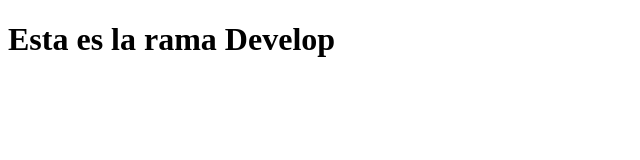
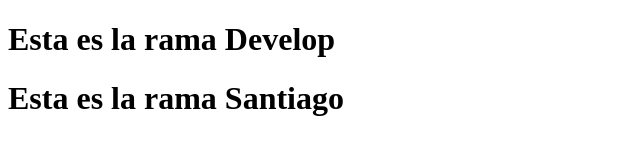
Before and after one commit to juanMGF16/prueba-2.0, a plain HTML site: page prueba/index.html in a window 1280 px wide. Shown: the whole page, without its empty margins (0-640 px from the left). Drawn offline with Linux system fonts and the light colour scheme.

Commit message:
primer-commit-santiago

```diff
--- a/prueba/index.html
+++ b/prueba/index.html
@@ -7,5 +7,6 @@
 </head>
 <body>
     <h1>Esta es la rama Develop</h1>
+    <h1>Esta es la rama Santiago</h1>
 </body>
 </html>
```
